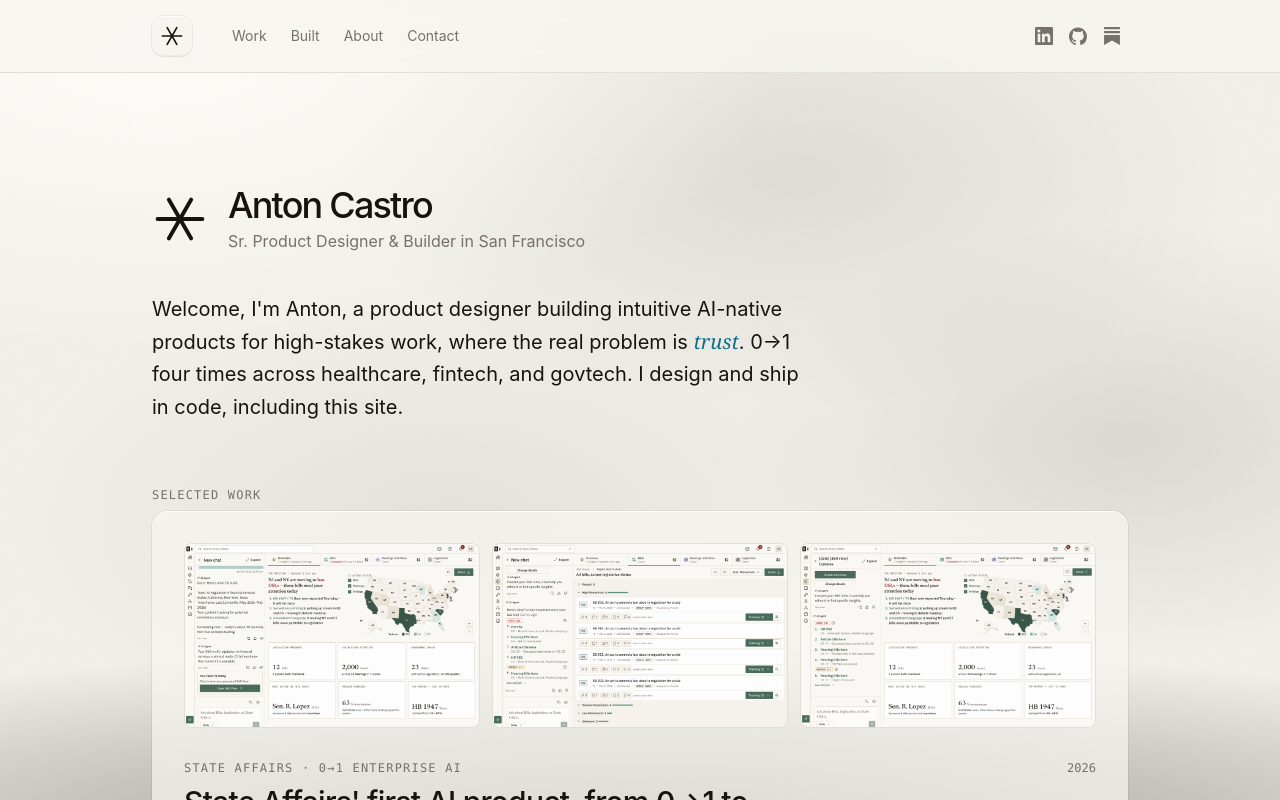
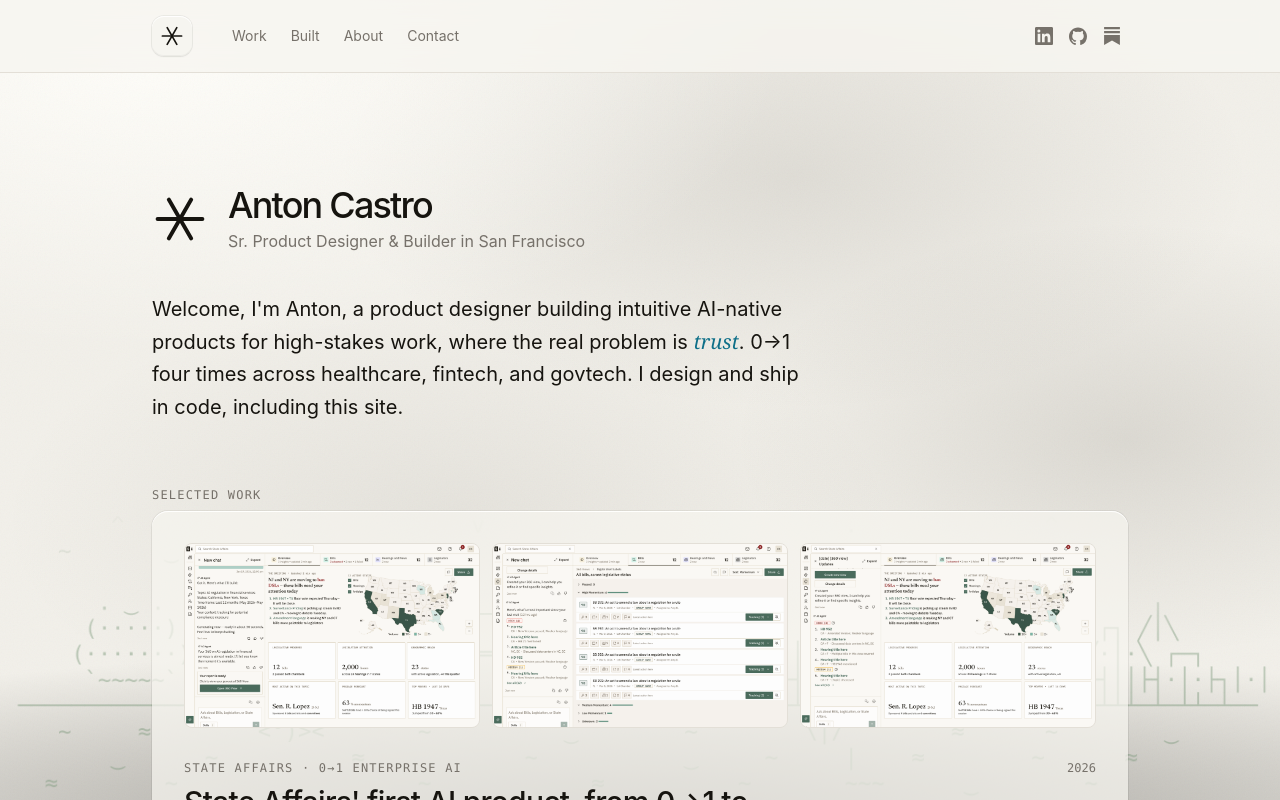
Before and after one commit to acaspx/portfolio-chops, a Next.js app: page / in a window 1280 px wide. Shown: the top 800 px of the page. Built offline with nearby package versions, Linux system fonts and the light colour scheme.

Commit message:
Skyline backdrop: bake ASCII SF horizon to PNG for reliable rendering

```diff
--- a/components/SkylineBackdrop.tsx
+++ b/components/SkylineBackdrop.tsx
@@ -1,41 +1,27 @@
 /**
  * Subtle ASCII San Francisco horizon: Golden Gate Bridge, downtown skyline
- * (Transamerica pyramid, towers), a fog bank, and water. Pure text, fixed to
- * the bottom of every page, low-contrast sage so it reads as ambient marine
- * layer, never competing with content. Pointer-events off, decorative only.
+ * (Transamerica pyramid + towers), a fog bank, water, a sailboat. Baked to a
+ * transparent PNG so it renders pixel-identical regardless of the visitor's
+ * monospace font. Fixed to the bottom of every page, low-contrast sage,
+ * pointer-events off, decorative only.
  */
-const ART = [
-  "        ^                          v                           .              ^",
-  "    ~       ‿        ≈                         ‿     ~                 ≈",
-  "                     ╷                    ╷                                ▲",
-  "       . ‿ .        ╱│╲     _________    ╱│╲                  ┌┐         ╱·│·╲        ╷",
-  "      (·····)   ___╱·│·╲___/         \\__╱·│·╲___       ┌─┐   ┌┤├┐  ┌─┐  ╱··│··╲   ┌┐ ╱│╲",
-  "     (·······)═════╪═╪═════════════════════╪═╪═════   ┌┤·├┐┌┤││├┐┌┤·├┐╱···│···╲ ┌┤├┐╱·│·╲ ┌─┐",
-  "      `~~~~~`      │ │                      │ │      ┌┤·│·├┤│││││├┤·│·├┤····│····├┤││├┤·│·├┐│·│",
-  " ─────────────────┴─┴──────────────────────┴─┴──────┴─┴─┴─┴┴┴┴┴┴┴─┴─┴─┴────┴────┴┴┴┴┴┴─┴─┴┴─┴──",
-  "    ~     ≈        <°)><       ~          ‿        ~        \\|/        ≈      ~        ‿",
-  "        ‿      ~          ≈            ~           ‿     ~     |    ≈        ~      ≈",
-  "   ≈        ~       ‿          ~            ≈          ~       ~~~      ‿        ~",
-].join("\n");
-
 export default function SkylineBackdrop() {
   return (
     <div
       aria-hidden
-      className="pointer-events-none fixed inset-x-0 bottom-0 -z-10 flex justify-center overflow-hidden"
+      className="pointer-events-none fixed inset-x-0 bottom-0 -z-[5] overflow-hidden"
     >
-      <pre
-        className="select-none font-mono leading-[1.1]"
+      {/* eslint-disable-next-line @next/next/no-img-element */}
+      <img
+        src="/sf-skyline.png"
+        alt=""
+        className="w-full select-none"
         style={{
-          fontSize: "clamp(5.5px, 1.4vw, 13px)",
-          color: "rgba(120, 150, 120, 0.42)",
-          margin: 0,
-          WebkitMaskImage: "linear-gradient(to bottom, transparent, #000 40%)",
-          maskImage: "linear-gradient(to bottom, transparent, #000 40%)",
+          opacity: 0.45,
+          WebkitMaskImage: "linear-gradient(to bottom, transparent, #000 45%)",
+          maskImage: "linear-gradient(to bottom, transparent, #000 45%)",
         }}
-      >
-        {ART}
-      </pre>
+      />
     </div>
   );
 }
```
Also changed, not shown: public/sf-skyline.png (added), 1 other file (tests, documents, lock files or other folders).
